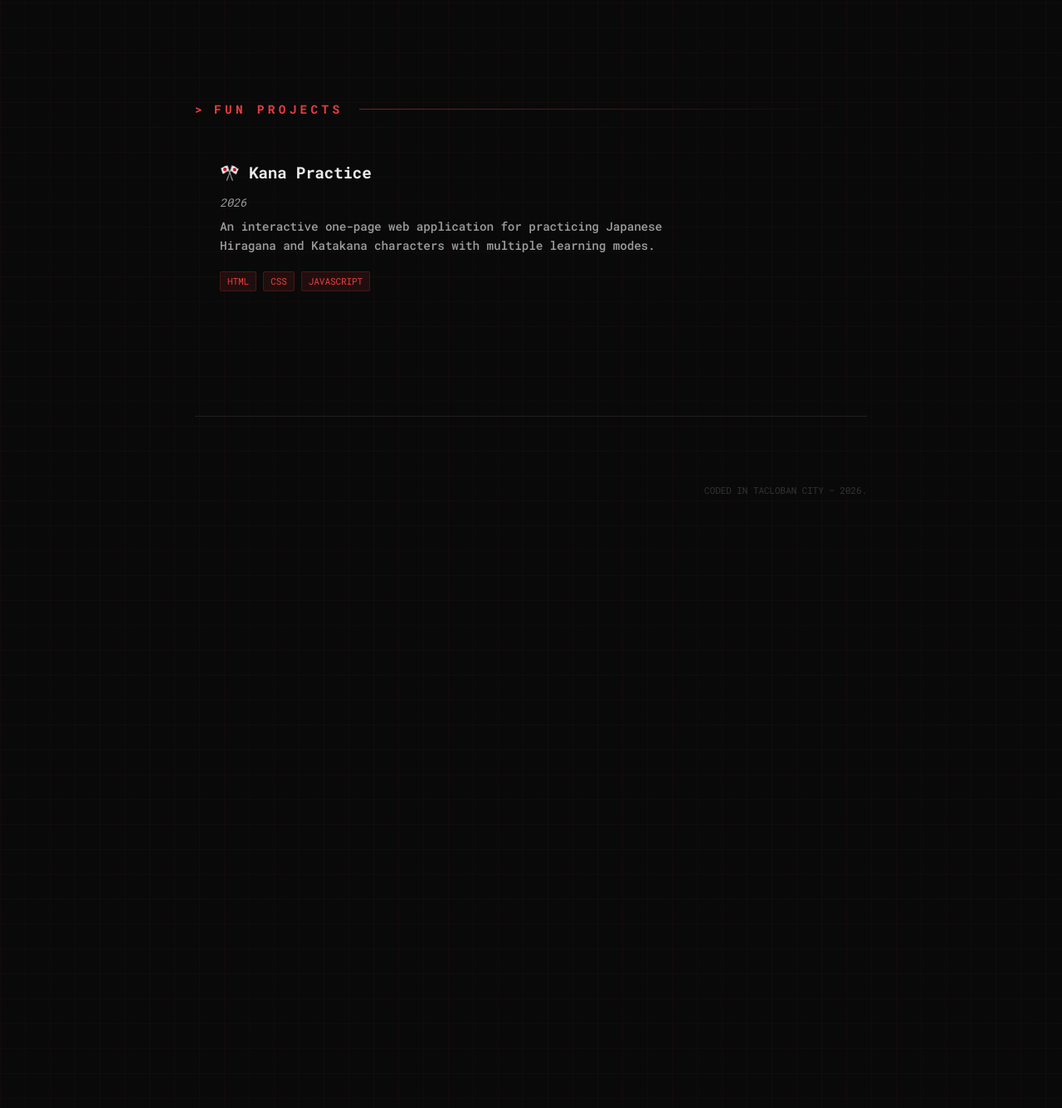
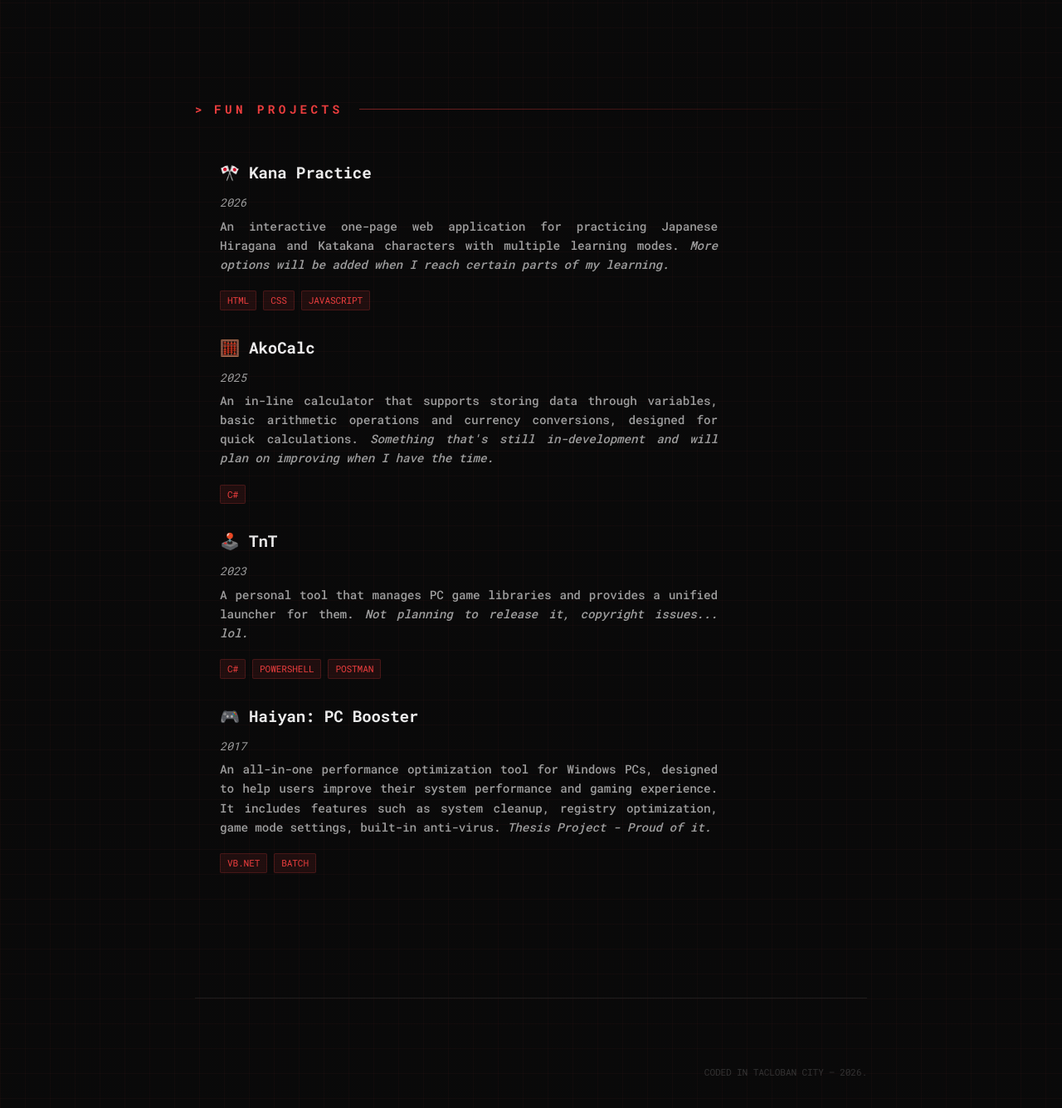
Before and after one commit to 0xb01/0xb01.github.io, a Jekyll site: the page built from work.html, in a window 1280 px wide and 1400 px high, scrolled down 1917 px. Shown: the top 1335 px of the window at 83% size. Built offline with Jekyll 4.4.1, drawn with Linux system fonts in a browser that asks for light colours; before the commit the page ends 2617 px from its top, so only the background shows below that.

Commit message:
Add CSV/Base64/BigDecimal gems; update site content
Add csv, base64, and bigdecimal to the Gemfile to support additional data handling. Update _config.yml to change github_username to "0xb01". Revise About and Work pages (text wording and justification), expand the Work page with several new project entries and tech tags, and update generated site files (LD+JSON ordering and feed/sitemap timestamps) to reflect the content changes.

```diff
--- a/Gemfile
+++ b/Gemfile
@@ -4,6 +4,9 @@ gem "jekyll", "~> 3.9.0"
 gem "webrick", "~> 1.7"
 gem "ffi", "~> 1.15.0"
 gem "kramdown-parser-gfm", "~> 1.1.0"
+gem "csv"
+gem "base64"
+gem "bigdecimal"
 
 group :jekyll_plugins do
   gem "jekyll-feed", "~> 0.15.0"
--- a/_config.yml
+++ b/_config.yml
@@ -6,7 +6,7 @@ description: >-
 baseurl: ""
 url: "http://banikaz.online"
 twitter_username: authenticegg
-github_username: banikaz
+github_username: "0xb01"
 linkedin_username: jnr01
 
 # Build settings
--- a/work.html
+++ b/work.html
@@ -119,14 +119,47 @@ title: Work
     <div class="project-item">
         <h3><a href="/kana/">🎌 Kana Practice</a></h3>
         <p class="project-year"><em>2026</em></p>
-        <p class="summary-text">
-            An interactive one-page web application for practicing Japanese Hiragana and Katakana characters with multiple learning modes.
+        <p class="summary-text" style="text-align: justify;">
+            An interactive one-page web application for practicing Japanese Hiragana and Katakana characters with multiple learning modes. <i>More options will be added when I reach certain parts of my learning.</i>
         </p>
         <div class="tech-stack">
-                <span class="tech-tag">HTML</span>
-                <span class="tech-tag">CSS</span>
-                <span class="tech-tag">JavaScript</span>
-            </div>
+            <span class="tech-tag">HTML</span>
+            <span class="tech-tag">CSS</span>
+            <span class="tech-tag">JavaScript</span>
+        </div>
+    </div>
+    <div class="project-item">
+        <h3><a href="#">🧮 AkoCalc</a></h3>
+        <p class="project-year"><em>2025</em></p>
+        <p class="summary-text" style="text-align: justify;">
+            An in-line calculator that supports storing data through variables, basic arithmetic operations and currency conversions, designed for quick calculations. <i>Something that's still in-development and will plan on improving when I have the time.</i>
+        </p>
+        <div class="tech-stack">
+            <span class="tech-tag">C#</span>
+        </div>
+    </div>
+    <div class="project-item">
+        <h3><a href="#">🕹️ TnT</a></h3>
+        <p class="project-year"><em>2023</em></p>
+        <p class="summary-text" style="text-align: justify;">
+            A personal tool that manages PC game libraries and provides a unified launcher for them. <i>Not planning to release it, copyright issues... lol.</i>
+        </p>
+        <div class="tech-stack">
+            <span class="tech-tag">C#</span>
+            <span class="tech-tag">PowerShell</span>
+            <span class="tech-tag">Postman</span>
+        </div>
+    </div>
+    <div class="project-item">
+        <h3><a href="#">🎮 Haiyan: PC Booster</a></h3>
+        <p class="project-year"><em>2017</em></p>
+        <p class="summary-text" style="text-align: justify;">
+            An all-in-one performance optimization tool for Windows PCs, designed to help users improve their system performance and gaming experience. It includes features such as system cleanup, registry optimization, game mode settings, built-in anti-virus. <i>Thesis Project - Proud of it.</i>
+        </p>
+        <div class="tech-stack">
+            <span class="tech-tag">VB.NET</span>
+            <span class="tech-tag">Batch</span>
+        </div>
     </div>
 </section>
 
```
Also changed, not shown: about.html (+3 -5 lines), Gemfile.lock, 7 other files.
